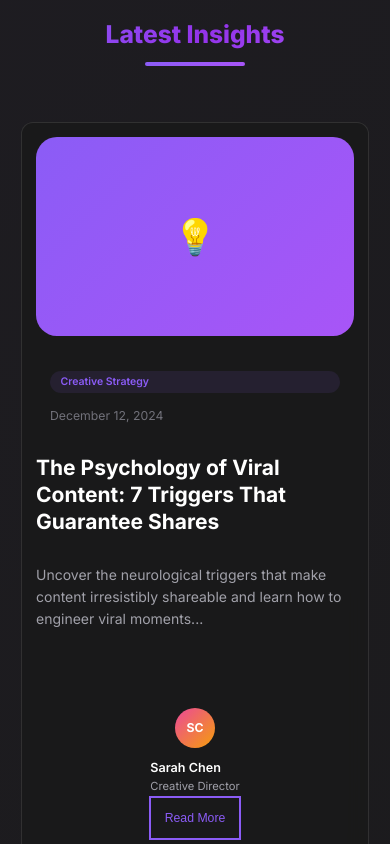
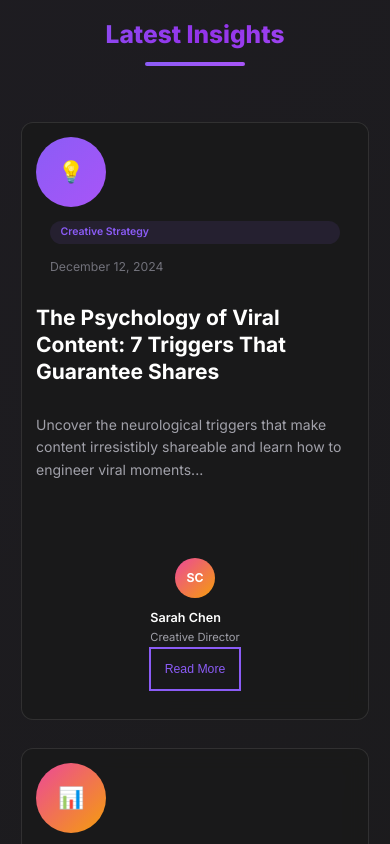
Before and after one commit to stoic-bruh/GrowthApex, a website: page src/blog.html in a window 390 px wide. Shown: the part 1580-2424 px from the top of the page. Drawn offline with Linux system fonts and the light colour scheme.

Commit message:
some changes

```diff
--- a/src/mobile_styles.css
+++ b/src/mobile_styles.css
@@ -1802,3 +1802,23 @@
       padding: 2rem 1rem;
   }
 }
+
+@media (max-width: 768px) {
+  .glass-card > div[style*="background: var(--gradient-1"],
+  .glass-card > div[style*="background: var(--gradient-2"] {
+    width: 70px !important;
+    height: 70px !important;
+    min-width: 70px !important;
+    min-height: 70px !important;
+    max-width: 70px !important;
+    max-height: 70px !important;
+    border-radius: 50% !important;
+    display: flex !important;
+    align-items: center !important;
+    justify-content: center !important;
+    font-size: 1.5rem !important;
+    padding: 0 !important;
+    margin: 0 !important;
+    box-sizing: border-box !important;
+  }
+}
```
Also changed, not shown: src/case_studies.html (+0 -1 lines).
